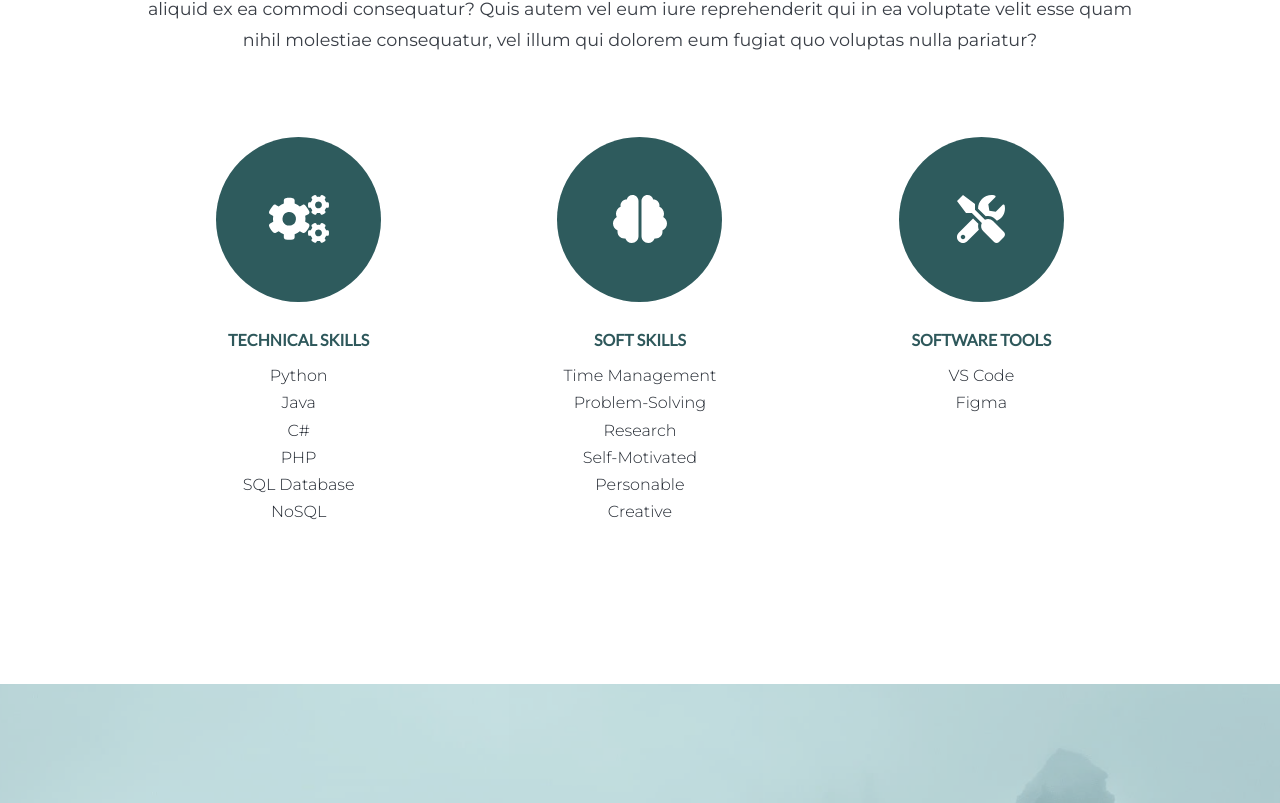
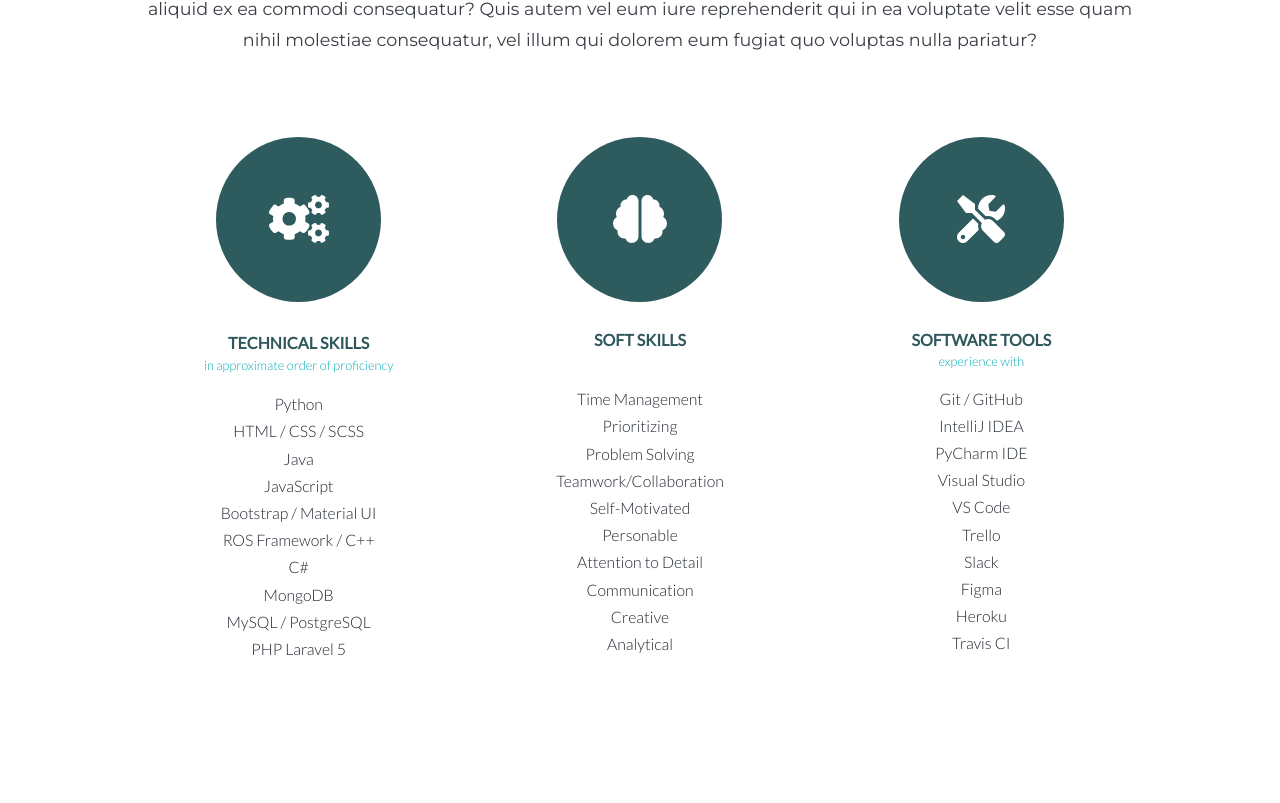
Before and after one commit to dejongyeong/web-portfolio, a React (Create React App) app: page / in a window 1280 px wide. Shown: the part 1139-1942 px from the top of the page. Built offline with nearby package versions, Linux system fonts and the light colour scheme.

Commit message:
separate skills into smaller functions

```diff
--- a/src/components/Hero.js
+++ b/src/components/Hero.js
@@ -99,7 +99,7 @@ const useStyles = makeStyles((theme) => ({
       color: '#222831',
       fontSize: '1.05rem',
       fontWeight: 'normal',
-      fontFamily: 'Lato, sans-serif',
+      fontFamily: 'Montserrat, sans-serif',
     },
     [theme.breakpoints.down('md')]: {
       margin: '3.5% auto 6% auto',
@@ -146,8 +146,8 @@ function Hero() {
               </Typography>
               <div className={styles.description}>
                 <Typography variant="body1">
-                  A Postgraduate Researcher, Software Developer based in
-                  Ireland. Passionate about building modern{' '}
+                  An aspiring Postgraduate Researcher, Software Developer based
+                  in Ireland. Passionate about building modern{' '}
                   <strong style={{ color: '#2e585d' }}>
                     Web &amp; Mobile Applications
                   </strong>{' '}
--- a/src/components/HeroButton.js
+++ b/src/components/HeroButton.js
@@ -32,7 +32,6 @@ const StyledButton = withStyles({
       backgroundColor: '#2e585d',
       borderColor: '#2e585d',
       color: '#ffffff',
-      boxShadow: '2px 2px 1px 0.2rem rgba(57, 62, 70, 0.1)',
     },
     transition: 'background-color 0.5s ease-in-out',
     WebkitTransition: 'background-color 0.5s ease-in-out',
--- a/src/components/Skills.js
+++ b/src/components/Skills.js
@@ -1,4 +1,4 @@
-import { Grid, makeStyles, Tooltip, Typography } from '@material-ui/core';
+import { Grid, makeStyles, Typography } from '@material-ui/core';
 import React from 'react';
 import { FontAwesomeIcon } from '@fortawesome/react-fontawesome';
 import { faCogs, faBrain, faTools } from '@fortawesome/free-solid-svg-icons';
@@ -6,31 +6,60 @@ import { faCogs, faBrain, faTools } from '@fortawesome/free-solid-svg-icons';
 // constant content
 const contents = [
   {
+    key: 1,
     title: 'Technical Skills',
     icons: faCogs,
-    skillList: ['Python', 'Java', 'C#', 'PHP', 'SQL Database', 'NoSQL'],
-    isTip: true,
-    tipText: 'In Approximate Order of Proficiency',
+    skillList: [
+      'Python',
+      'HTML / CSS / SCSS',
+      'Java',
+      'JavaScript',
+      'Bootstrap / Material UI',
+      'ROS Framework / C++',
+      'C#',
+      'MongoDB',
+      'MySQL / PostgreSQL',
+      'PHP Laravel 5',
+    ],
+    tipText: 'in approximate order of proficiency',
+    isSubtitle: true,
   },
   {
+    key: 2,
     title: 'Soft Skills',
     icons: faBrain,
     skillList: [
       'Time Management',
-      'Problem-Solving',
-      'Research',
+      'Prioritizing',
+      'Problem Solving',
+      'Teamwork/Collaboration',
       'Self-Motivated',
       'Personable',
+      'Attention to Detail',
+      'Communication',
       'Creative',
+      'Analytical',
     ],
-    isTip: false,
+    isSubtitle: false,
   },
   {
+    key: 3,
     title: 'Software Tools',
     icons: faTools,
-    skillList: ['VS Code', 'Figma'],
-    isTip: true,
-    tipText: 'Familiar With',
+    skillList: [
+      'Git / GitHub',
+      'IntelliJ IDEA',
+      'PyCharm IDE',
+      'Visual Studio',
+      'VS Code',
+      'Trello',
+      'Slack',
+      'Figma',
+      'Heroku',
+      'Travis CI',
+    ],
+    tipText: 'experience with',
+    isSubtitle: true,
   },
 ];
 
@@ -72,7 +101,7 @@ const useStyle = makeStyles((theme) => ({
     textAlign: 'center',
   },
   skillsTitle: {
-    margin: '15% auto 6% auto',
+    margin: '15% auto 0 auto',
     color: '#2e585b',
     fontSize: '1rem',
     fontFamily: 'Lato, san-serif',
@@ -82,13 +111,51 @@ const useStyle = makeStyles((theme) => ({
   skillsContent: {
     '& p': {
       color: '#222831',
-      fontSize: '1rem',
+      fontSize: '0.99rem',
       textAlign: 'center',
-      fontFamily: 'Montserrat, sans-serif',
+      fontFamily: 'Lato, sans-serif',
       lineHeight: '1.7rem',
     },
   },
+  subtitle: {
+    margin: '0 auto 8% auto',
+    '& p': {
+      fontSize: '0.8rem',
+      color: '#00adb5',
+      textTransform: 'lowercase',
+    },
+  },
 }));
+
+// subtitle
+function Subtitle(props) {
+  return (
+    <>
+      {props.content.isSubtitle ? (
+        <div className={props.classes.subtitle}>
+          <Typography variant="body1">{props.content.tipText}</Typography>
+        </div>
+      ) : (
+        <div className={props.classes.subtitle}>
+          <Typography variant="body1">&nbsp;</Typography>
+        </div>
+      )}
+    </>
+  );
+}
+
+// skill listing
+function SkillLists(props) {
+  return (
+    <>
+      {props.content.skillList.map((skill) => (
+        <Typography variant="body1" key={skill}>
+          {skill}
+        </Typography>
+      ))}
+    </>
+  );
+}
 
 function Skills() {
   const classes = useStyle();
@@ -97,36 +164,19 @@ function Skills() {
     <div className={classes.paperWrap}>
       <Grid container className={classes.root} spacing={0}>
         {contents.map((content) => (
-          <Grid
-            item
-            xs={12}
-            xl={4}
-            key={content.title}
-            className={classes.paper}
-          >
+          <Grid item xs={12} xl={4} key={content.key} className={classes.paper}>
             <div className={classes.skillWrap}>
               <div className={classes.aboutIcons}>
                 <div className={classes.iconsContent}>
                   <FontAwesomeIcon icon={content.icons} size="3x" />
                 </div>
               </div>
-              {content.isTip ? (
-                <Tooltip title={content.tipText} arrow placement="right">
-                  <Typography variant="h6" className={classes.skillsTitle}>
-                    {content.title}
-                  </Typography>
-                </Tooltip>
-              ) : (
-                <Typography variant="h6" className={classes.skillsTitle}>
-                  {content.title}
-                </Typography>
-              )}
+              <Typography variant="h6" className={classes.skillsTitle}>
+                {content.title}
+              </Typography>
+              <Subtitle content={content} classes={classes} />
               <div className={classes.skillsContent}>
-                {content.skillList.map((skill) => (
-                  <Typography variant="body1" key={skill}>
-                    {skill}
-                  </Typography>
-                ))}
+                <SkillLists content={content} />
               </div>
             </div>
           </Grid>
```
